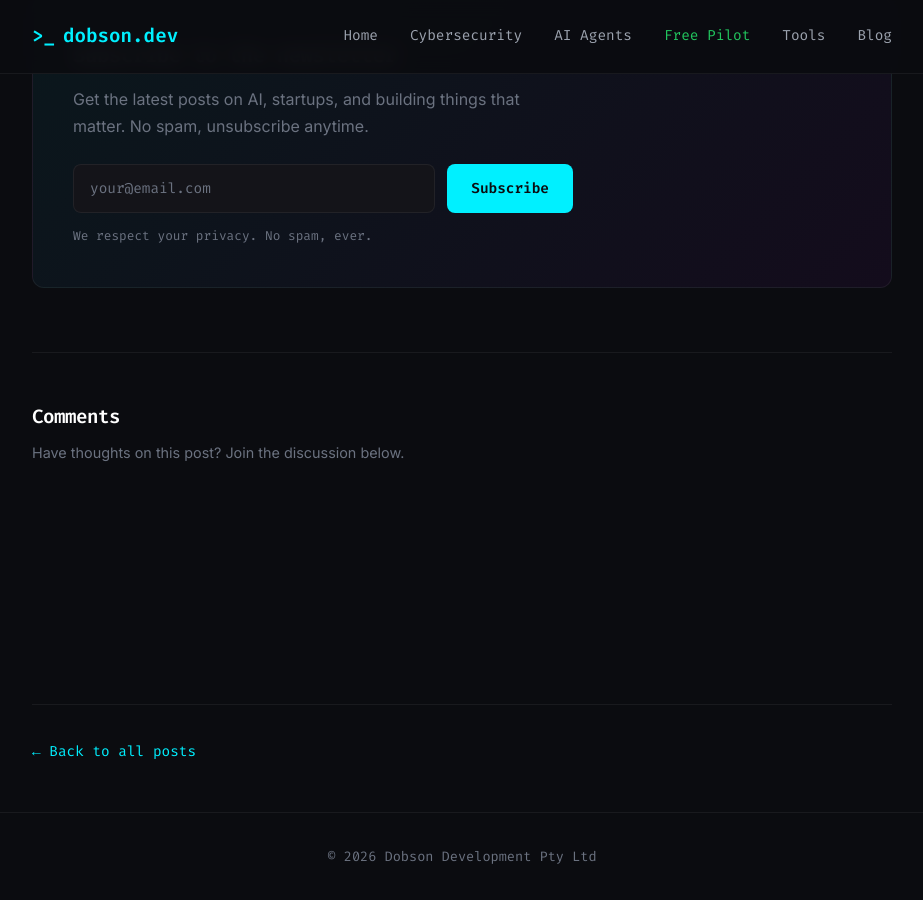
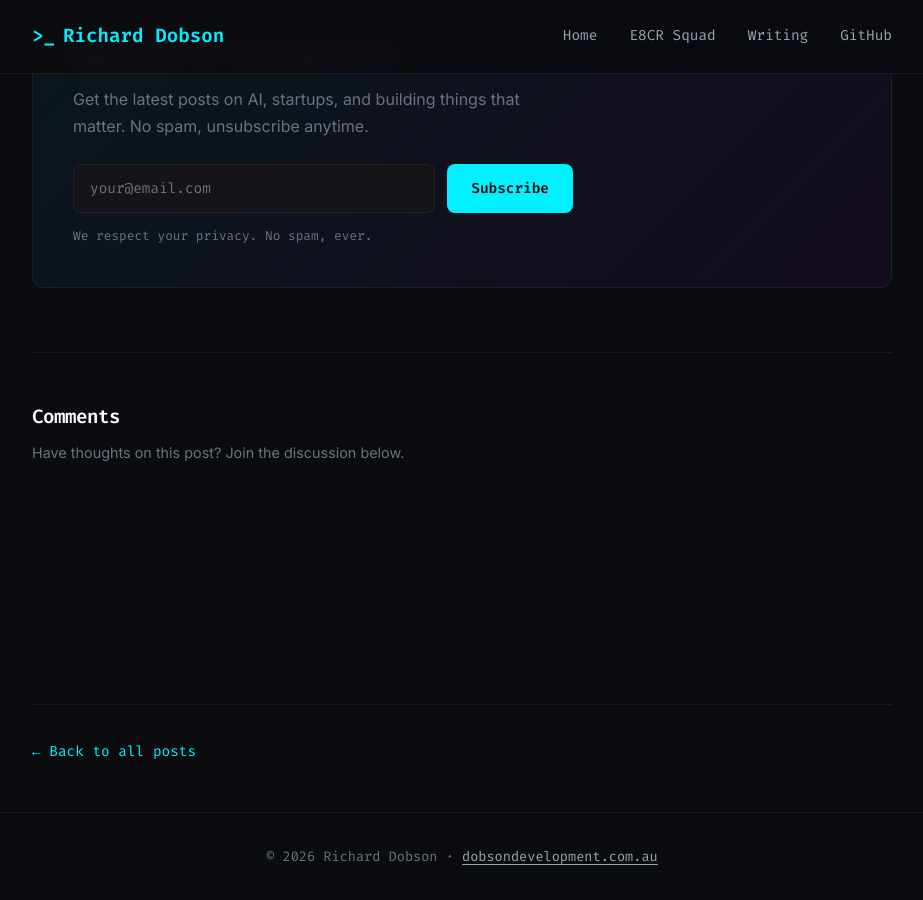
Before and after one commit to RADobson/dobson-dev-site, a Jekyll site: the page built from _posts/2026-02-20-essential-eight-compliance-guide.md, in a window 1280 px wide and 900 px high, scrolled down 7281 px. Shown: the whole window, without its empty margins (178-1101 px from the left). Built offline with Jekyll 4.4.1, drawn with Linux system fonts in a browser that asks for light colours; comment, search, counter and statistics services are not loaded.

Commit message:
Featured blog cards on homepage, fix default layout nav (dead links → current site)

```diff
--- a/_layouts/default.html
+++ b/_layouts/default.html
@@ -591,14 +591,12 @@
 <body>
     <header class="site-header">
         <div class="container">
-            <a href="/" class="site-logo">dobson.dev</a>
+            <a href="/" class="site-logo">Richard Dobson</a>
             <nav class="site-nav">
                 <a href="/">Home</a>
-                <a href="/services/cybersecurity">Cybersecurity</a>
-                <a href="/services/ai-consulting">AI Agents</a>
-                <a href="/services/free-pilot" style="color: var(--accent-green, #00ff88);">Free Pilot</a>
-                <a href="/tools/">Tools</a>
-                <a href="/blog/">Blog</a>
+                <a href="/e8cr/">E8CR Squad</a>
+                <a href="/blog/">Writing</a>
+                <a href="https://github.com/RADobson" target="_blank" rel="noopener">GitHub</a>
             </nav>
         </div>
     </header>
@@ -611,7 +609,7 @@
 
     <footer class="site-footer">
         <div class="container">
-            <p>&copy; {{ site.time | date: '%Y' }} Dobson Development Pty Ltd</p>
+            <p>&copy; {{ site.time | date: '%Y' }} Richard Dobson · <a href="/">dobsondevelopment.com.au</a></p>
         </div>
     </footer>
 
```
Also changed, not shown: _posts/2026-01-16-building-ultrathink-self-hosted-second-brain.md (+1 -0 lines), _posts/2026-02-20-essential-eight-compliance-guide.md (+1 -0 lines), _posts/2026-02-25-agentic-ai-soc-comparison.md (+1 -0 lines), index.html (+4 -3 lines).
